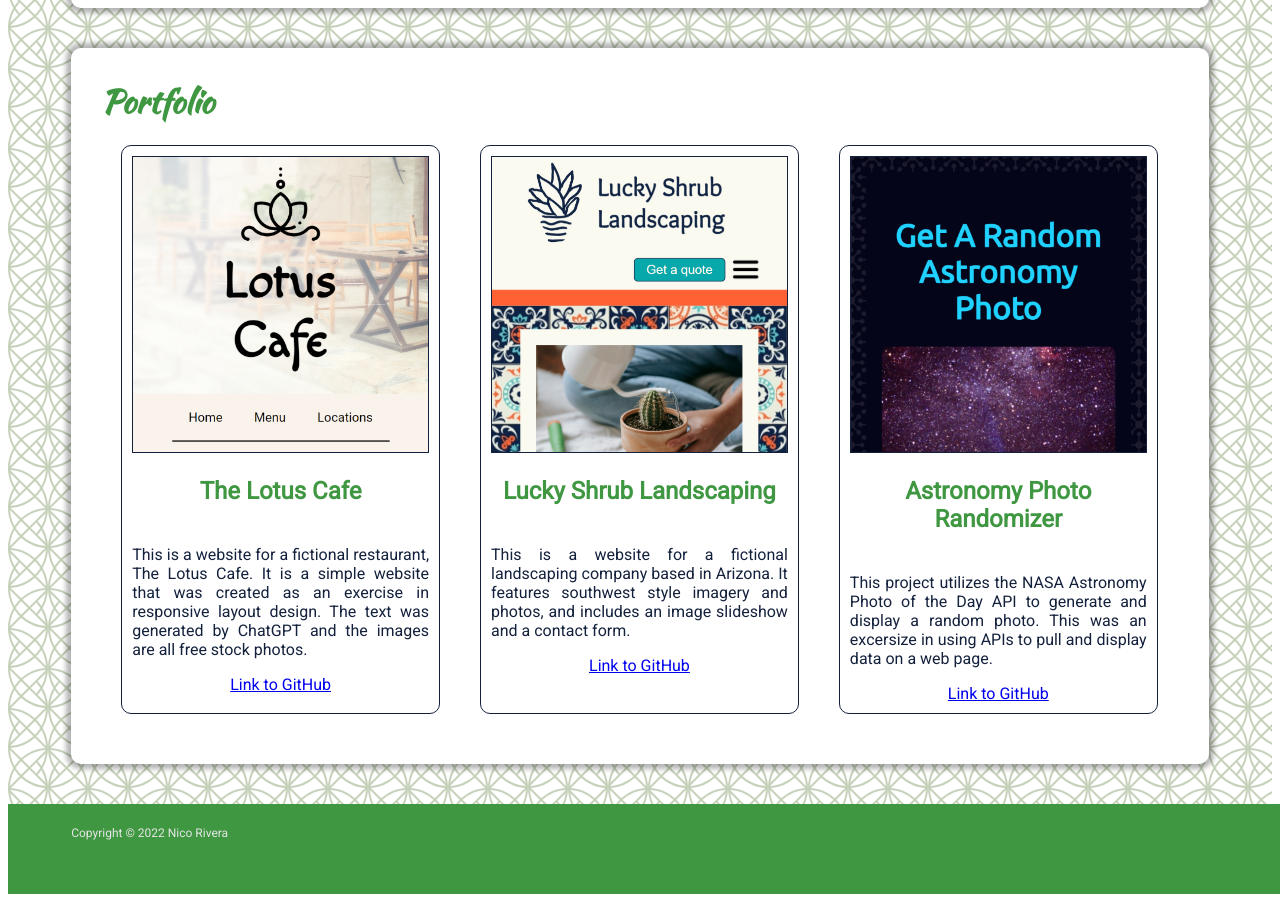
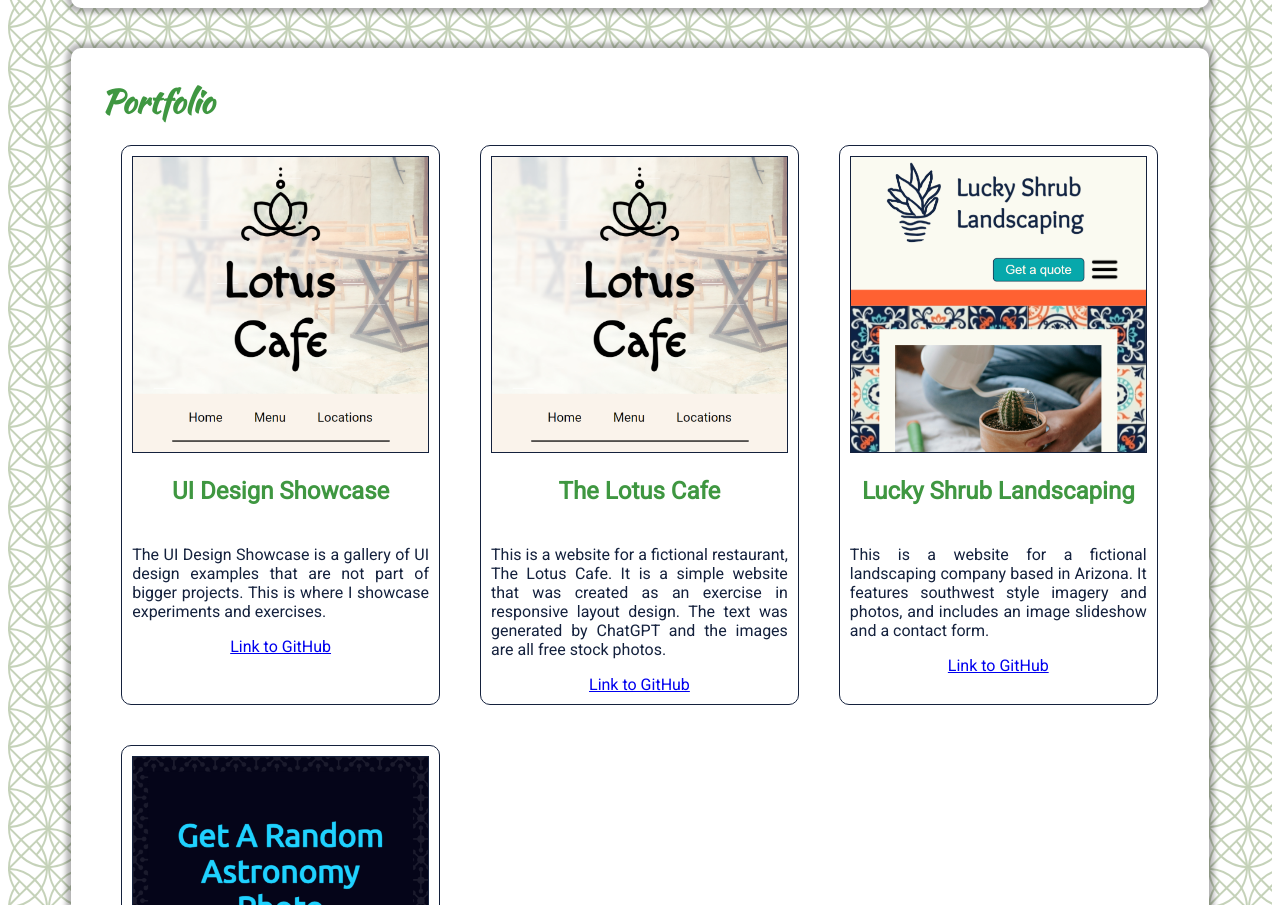
Before and after one commit to rivenf/portfolio, a React (Create React App) app in the folder portfolio/: page / in a window 1280 px wide. Shown: the part 500-1405 px from the top of the page. Built offline with nearby package versions, Linux system fonts and the light colour scheme.

Commit message:
Seperate project data into json file

```diff
--- a/portfolio/src/Gallery.js
+++ b/portfolio/src/Gallery.js
@@ -1,26 +1,4 @@
-const projects = [
-  {
-    title: "The Lotus Cafe",
-    thumbnail: "images/lotusCafe.png",
-    description:
-      "This is a website for a fictional restaurant, The Lotus Cafe. It is a simple website that was created as an exercise in responsive layout design. The text was generated by ChatGPT and the images are all free stock photos.",
-    link: "http://github.com",
-  },
-  {
-    title: "Lucky Shrub Landscaping",
-    thumbnail: "images/shrub.png",
-    description:
-      "This is a website for a fictional landscaping company based in Arizona. It features southwest style imagery and photos, and includes an image slideshow and a contact form.",
-    link: "http://github.com",
-  },
-  {
-    title: "Astronomy Photo Randomizer",
-    thumbnail: "images/apod.png",
-    description:
-      "This project utilizes the NASA Astronomy Photo of the Day API to generate and display a random photo. This was an excersize in using APIs to pull and display data on a web page.",
-    link: "http://github.com",
-  },
-];
+import projectData from "./projectData.json";
 
 function ProjectCard({ project }) {
   return (
@@ -36,13 +14,15 @@ function ProjectCard({ project }) {
 }
 
 export default function Gallery() {
+  const projects = projectData.projects;
+
   return (
     <div className="container">
       <h2>Portfolio</h2>
       <div className="gallery">
-        <ProjectCard project={projects[0]} />
-        <ProjectCard project={projects[1]} />
-        <ProjectCard project={projects[2]} />
+        {projects.map((project) => (
+          <ProjectCard project={project} />
+        ))}
       </div>
     </div>
   );
--- /dev/null
+++ b/portfolio/src/projectData.json
@@ -0,0 +1,32 @@
+{
+    "projects": [
+        {
+            "title" : "UI Design Showcase",
+            "thumbnail": "images/lotusCafe.png",
+            "description":
+              "The UI Design Showcase is a gallery of UI design examples that are not part of bigger projects. This is where I showcase experiments and exercises.",
+            "link": "http://github.com"
+        },
+        {
+            "title" : "The Lotus Cafe",
+            "thumbnail": "images/lotusCafe.png",
+            "description":
+              "This is a website for a fictional restaurant, The Lotus Cafe. It is a simple website that was created as an exercise in responsive layout design. The text was generated by ChatGPT and the images are all free stock photos.",
+            "link": "http://github.com"
+        },
+        {
+            "title": "Lucky Shrub Landscaping",
+            "thumbnail": "images/shrub.png",
+            "description":
+              "This is a website for a fictional landscaping company based in Arizona. It features southwest style imagery and photos, and includes an image slideshow and a contact form.",
+            "link": "http://github.com"
+        },
+        {
+            "title": "Astronomy Photo Randomizer",
+            "thumbnail": "images/apod.png",
+            "description":
+              "This project utilizes the NASA Astronomy Photo of the Day API to generate and display a random photo. This was an excersize in using APIs to pull and display data on a web page.",
+            "link": "http://github.com"
+        }
+    ]
+}
```
Also changed, not shown: 1 other file (tests, documents, lock files or other folders).
